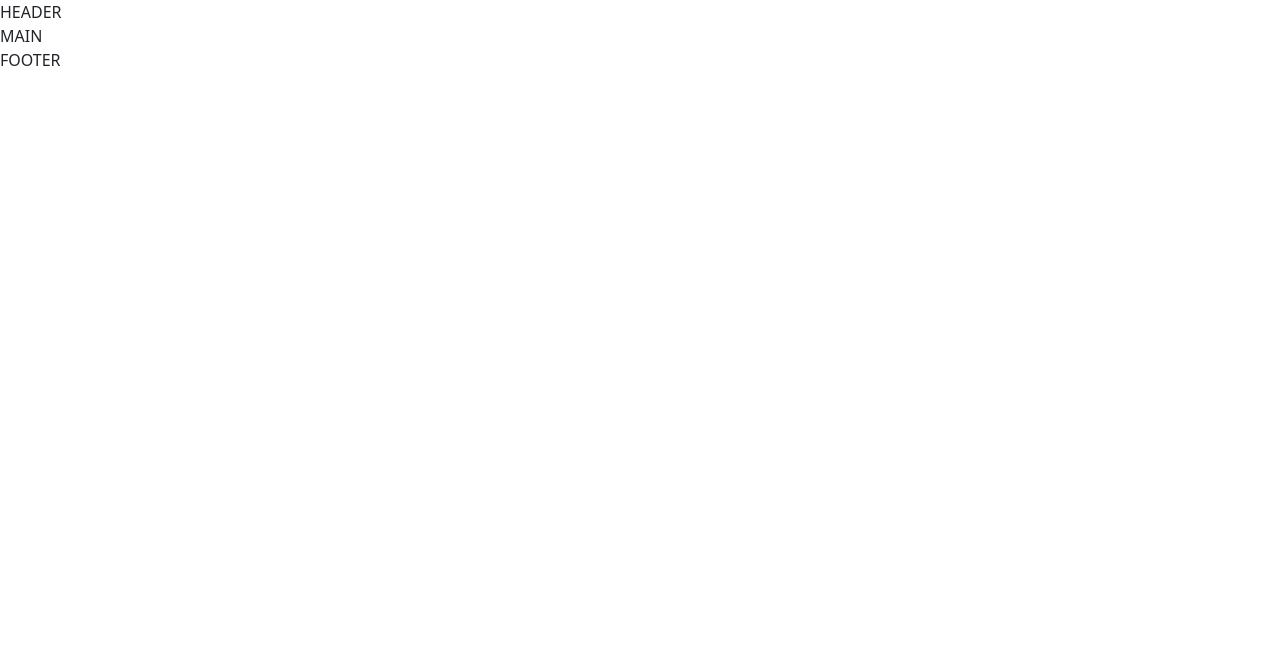
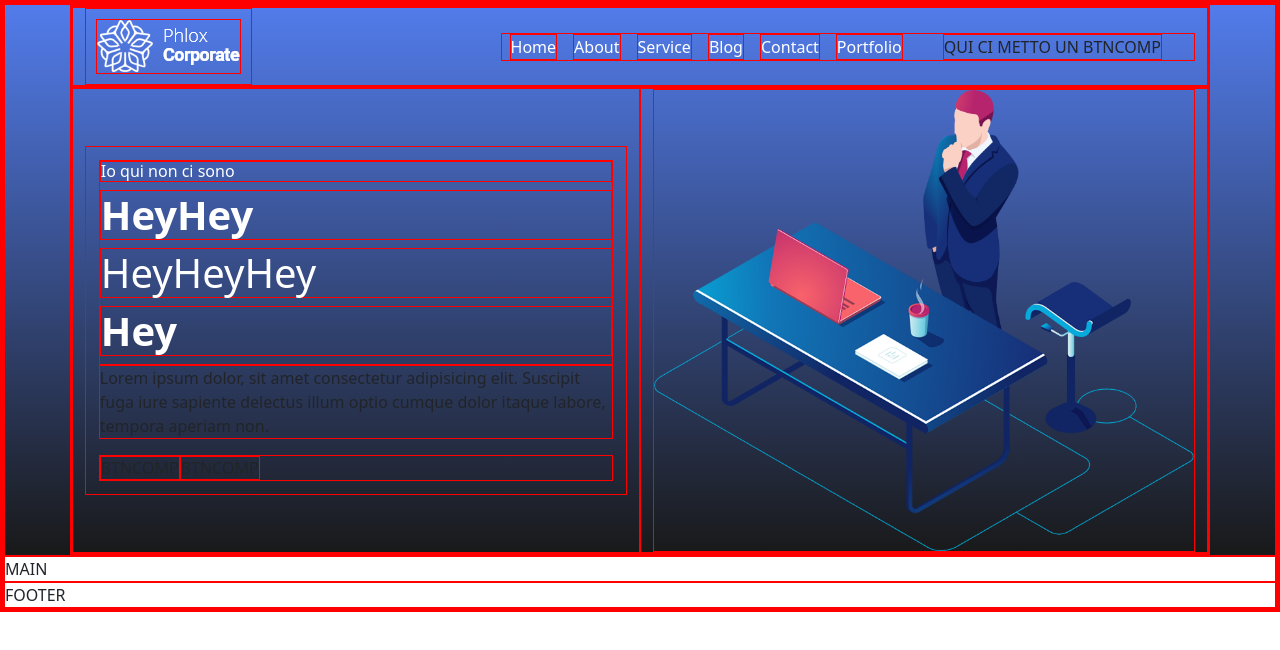
Before and after one commit to giancarlogiorgiocroce/proj-html-vuejs, a Vue app in the folder proj-html-vuejs/: page / in a window 1280 px wide. Shown: the top 650 px of the page. Built offline with nearby package versions, Linux system fonts and the light colour scheme.

Commit message:
Fine impostazione dell'Header, inizio stilizzazione del JumboCard Component

```diff
--- a/proj-html-vuejs/src/assets/style/_global.scss
+++ b/proj-html-vuejs/src/assets/style/_global.scss
@@ -1,5 +1,10 @@
 @import '~bootstrap/scss/bootstrap.scss';
 
 *{
-    box-sizing: border-box;
+    box-sizing: border-box !important;
+    border: 1px solid red;
 }
+
+a{
+    text-decoration: none;
+}
--- a/proj-html-vuejs/src/components/HeaderComp.vue
+++ b/proj-html-vuejs/src/components/HeaderComp.vue
@@ -1,15 +1,67 @@
 <template>
 <header>
-HEADER
+    <div class="container">
+        <div class="row">
+            <div class="col-12 d-flex justify-content-between align-items-center">
+                <div class="logo">
+                    <img src="../assets/images/white-logo-2.png" alt="PhloxCorpLogo">
+                </div>
+                <nav class="d-flex">
+                    <a v-for="(el, i) in navLinksArray" :key="`NavLinks${i}`" href="#">{{el}}</a>
+                    <div class="my-btn">QUI CI METTO UN BTNCOMP</div>
+                </nav>
+            </div>
+        </div>
+        <div class="row">
+            <div class="col-6 d-flex align-items-center">
+                <JumboCard />
+            </div>
+            <div class="col-6">
+                <img src="../assets/images/header.png" alt="header.png">
+            </div>
+        </div>
+    </div>
 </header>
 </template>
 
 <script>
+import JumboCard from "./utils_comp/JumboCard.vue";
+
 export default {
-
+    components: { JumboCard },
+    data() {
+        return {
+            navLinksArray: [
+                "Home",
+                "About",
+                "Service",
+                "Blog",
+                "Contact",
+                "Portfolio",
+            ]
+        };
+    },
 }
 </script>
 
 <style scoped lang="scss">
+@import '../assets/style/vars';
+
+header{
+    background: linear-gradient($bg-blue, $bg-dark-4);
+    .logo{
+        padding: 10px;
+    }
+    a{
+        color: white;
+        margin: 0 .5rem;
+    }
+    .my-btn{
+        margin: 0 2rem;
+    }
+    .col-6 img{
+        width: 100%;
+    }
+}
 
 </style>
--- /dev/null
+++ b/proj-html-vuejs/src/components/utils_comp/JumboCard.vue
@@ -0,0 +1,33 @@
+<template>
+<div class="box">
+    <div class="titles">
+        <h6 class="pretext">Io qui non ci sono</h6>
+        <h1 class="bold">HeyHey</h1>
+        <h1 class="thin">HeyHeyHey</h1>
+        <h1 class="bold">Hey</h1>
+    </div>
+    <p>Lorem ipsum dolor, sit amet consectetur adipisicing elit. Suscipit fuga iure sapiente delectus illum optio cumque dolor itaque labore, tempora aperiam non.</p>
+    <div class="btn-container">
+        <span>BTNCOMP</span>
+        <span>BTNCOMP</span>
+    </div>
+</div>
+</template>
+
+<script>
+export default {
+
+}
+</script>
+
+<style scoped lang="scss">
+.box{
+    padding: 1vw;
+    .titles{
+        color: white;
+        h1.bold{
+            font-weight: bolder;
+        }
+    }
+}
+</style>
```
